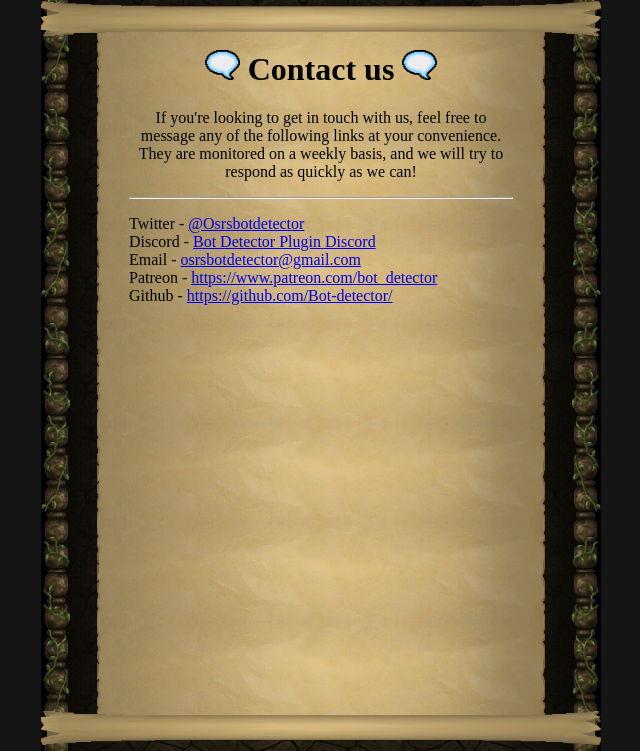
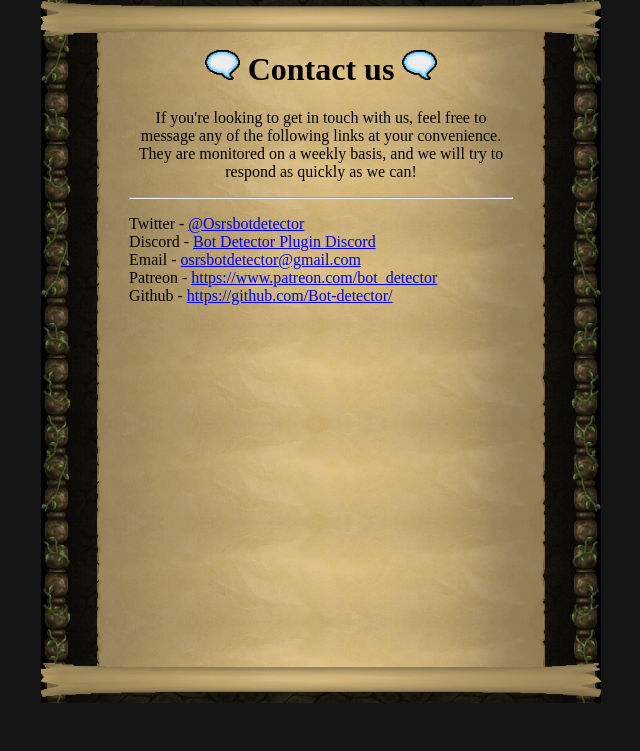
Before and after one commit to Bot-detector/Bot-Detector-Web, a FastAPI app: page /contact/ in a window 1280 px wide. Shown: the part 136-887 px from the top of the page, without its empty margins (319-959 px from the left). After the commit the page ends 839 px from the top, so only its background shows below. Run offline with FastAPI, Linux system fonts and the light colour scheme.

Commit message:
min-height lower

```diff
--- a/src/static/styles.css
+++ b/src/static/styles.css
@@ -100,7 +100,7 @@
     margin-top: -2%;
     margin-bottom: -1%;
     width: 80%;
-    min-height: 86vh;
+    min-height: 80vh;
     background-size: contain;
     background-image: url('/static/images/backdrop.gif');
 }
```
